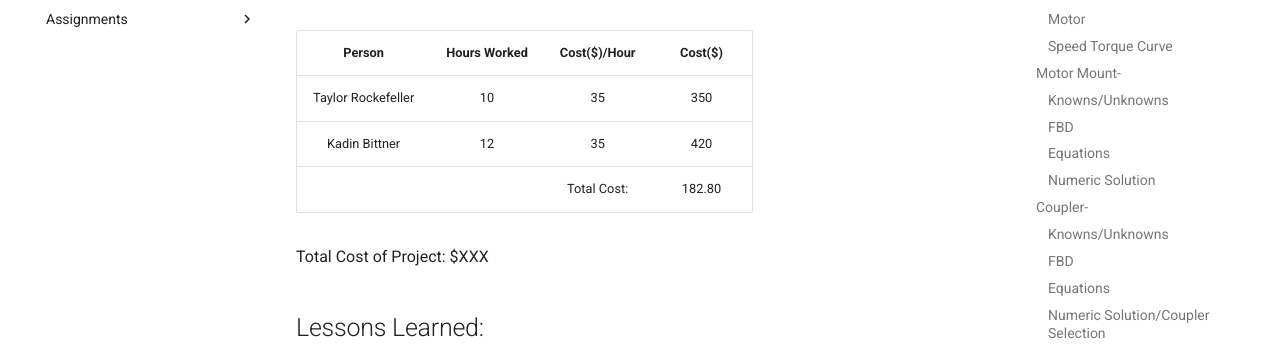
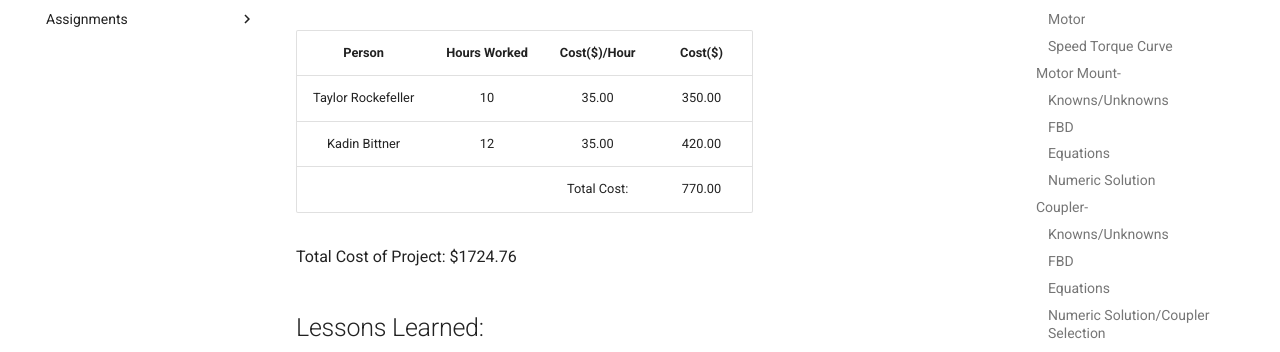
Before and after one commit to Taylor-Rockefeller-Portfolio/megr2157-portfolio, an MkDocs documentation site: the page built from docs/assignments/a11/index.md, in a window 1280 px wide and 900 px high, scrolled down 18617 px. Shown: the part 170-522 px from the top of the window. Built offline with MkDocs 1.6.1 and Material for MkDocs 9.7.7, drawn with Linux system fonts in a browser that asks for light colours.

Commit message:
Fix cost formatting and update total project cost
Updated cost formatting and total cost values in the assignment index.

```diff
--- a/docs/assignments/a11/index.md
+++ b/docs/assignments/a11/index.md
@@ -170,11 +170,11 @@ The bearing mounting hole will have a higher degree of precision than the other
 
 | Person | Hours Worked | Cost($)/Hour | Cost($) |
 | :---: | :---: | :---: | :---: |
-| Taylor Rockefeller | 10 | 35 | 350 |
-| Kadin Bittner | 12 | 35 | 420 |
-|  |  | Total Cost: | 182.80 |
+| Taylor Rockefeller | 10 | 35.00 | 350.00 |
+| Kadin Bittner | 12 | 35.00 | 420.00 |
+|  |  | Total Cost: | 770.00 |
 
-Total Cost of Project: $XXX
+Total Cost of Project: $1724.76
 
 ## Lessons Learned:
 
```
